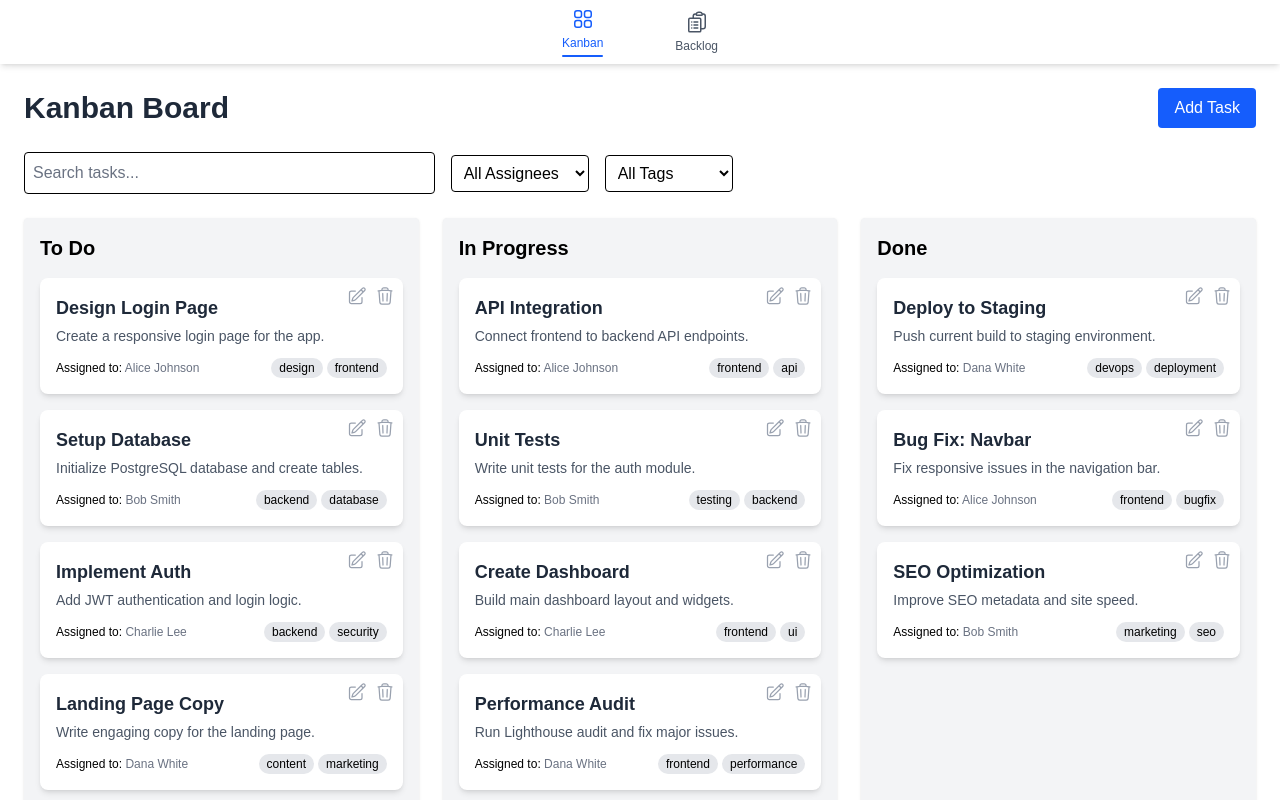
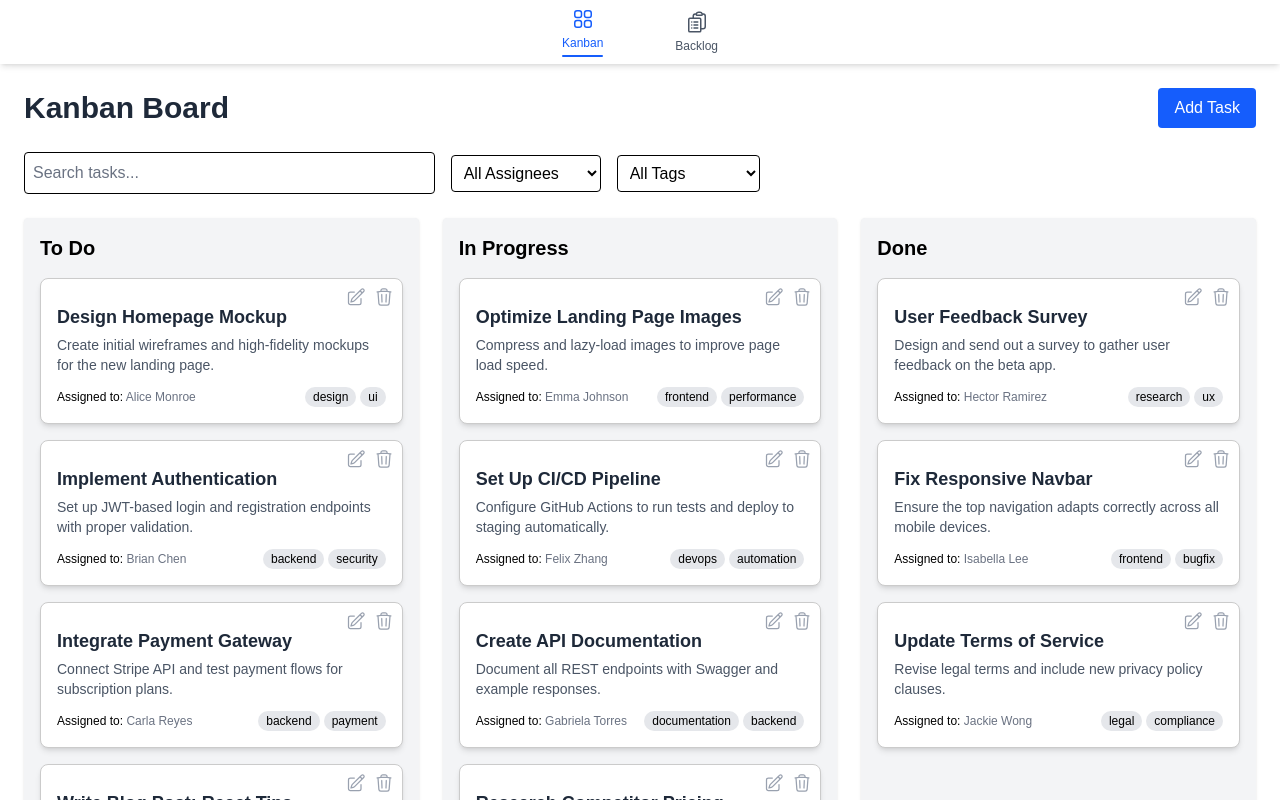
Before and after one commit to geraldanekwe/kanban, a Next.js app: page / in a window 1280 px wide. Shown: the top 800 px of the page. Built offline with nearby package versions, Linux system fonts and the light colour scheme.

Commit message:
update sample data and some styling adjustments

```diff
--- a/components/TaskCard.tsx
+++ b/components/TaskCard.tsx
@@ -39,11 +39,11 @@ export const TaskCard: React.FC<TaskCardProps> = ({
             onClick={handleClick}
             onMouseDown={() => setIsDragging(false)}
             onMouseMove={() => setIsDragging(true)}
-            className={`bg-white p-4 rounded-lg shadow-md mb-4 hover:shadow-lg transition relative cursor-pointer ${
+            className={`bg-white p-4 rounded-lg shadow-md hover:shadow-lg transition relative cursor-pointer mb-4 border border-[#cbcbcb] ${
               snapshot.isDragging ? "ring-2 ring-blue-400" : ""
             }`}
           >
-            <div className="absolute top-2 right-2 flex gap-2">
+            <div className="absolute top-2 right-2 flex gap-2 mb-4">
               <button
                 onClick={(e) => onOpenModal?.(task, "edit", e)}
                 className="text-gray-400 hover:text-purple-600 transition"
@@ -61,7 +61,7 @@ export const TaskCard: React.FC<TaskCardProps> = ({
               </button>
             </div>
 
-            <h3 className="font-semibold text-lg text-gray-800">
+            <h3 className="font-semibold text-lg text-gray-800 pt-2">
               {task.title}
             </h3>
             <p className="text-gray-600 text-sm mt-1">{task.description}</p>
--- a/data/task.ts
+++ b/data/task.ts
@@ -2,111 +2,121 @@ import { Task } from "../types/task";
 
 export const sampleTasks: Task[] = [
   {
-    id: crypto.randomUUID(),
-    title: "Design Login Page",
-    description: "Create a responsive login page for the app.",
+    id: "1",
+    title: "Design Homepage Mockup",
+    description:
+      "Create initial wireframes and high-fidelity mockups for the new landing page.",
     status: "to-do",
-    assignee: "Alice Johnson",
-    tags: ["design", "frontend"],
+    assignee: "Alice Monroe",
+    tags: ["design", "ui"],
     createdAt: new Date().toISOString(),
   },
   {
-    id: crypto.randomUUID(),
-    title: "Setup Database",
-    description: "Initialize PostgreSQL database and create tables.",
+    id: "2",
+    title: "Implement Authentication",
+    description:
+      "Set up JWT-based login and registration endpoints with proper validation.",
     status: "to-do",
-    assignee: "Bob Smith",
-    tags: ["backend", "database"],
-    createdAt: new Date().toISOString(),
-  },
-  {
-    id: crypto.randomUUID(),
-    title: "Implement Auth",
-    description: "Add JWT authentication and login logic.",
-    status: "to-do",
-    assignee: "Charlie Lee",
+    assignee: "Brian Chen",
     tags: ["backend", "security"],
     createdAt: new Date().toISOString(),
   },
   {
-    id: crypto.randomUUID(),
-    title: "Landing Page Copy",
-    description: "Write engaging copy for the landing page.",
+    id: "3",
+    title: "Integrate Payment Gateway",
+    description:
+      "Connect Stripe API and test payment flows for subscription plans.",
     status: "to-do",
-    assignee: "Dana White",
-    tags: ["content", "marketing"],
+    assignee: "Carla Reyes",
+    tags: ["backend", "payment"],
     createdAt: new Date().toISOString(),
   },
   {
-    id: crypto.randomUUID(),
-    title: "API Integration",
-    description: "Connect frontend to backend API endpoints.",
-    status: "in-progress",
-    assignee: "Alice Johnson",
-    tags: ["frontend", "api"],
+    id: "4",
+    title: "Write Blog Post: React Tips",
+    description:
+      "Draft an article covering advanced React hooks and performance optimizations.",
+    status: "to-do",
+    assignee: "David Kim",
+    tags: ["content", "react"],
     createdAt: new Date().toISOString(),
   },
   {
-    id: crypto.randomUUID(),
-    title: "Unit Tests",
-    description: "Write unit tests for the auth module.",
+    id: "5",
+    title: "Optimize Landing Page Images",
+    description: "Compress and lazy-load images to improve page load speed.",
     status: "in-progress",
-    assignee: "Bob Smith",
-    tags: ["testing", "backend"],
+    assignee: "Emma Johnson",
+    tags: ["frontend", "performance"],
     createdAt: new Date().toISOString(),
   },
   {
-    id: crypto.randomUUID(),
-    title: "Create Dashboard",
-    description: "Build main dashboard layout and widgets.",
+    id: "6",
+    title: "Set Up CI/CD Pipeline",
+    description:
+      "Configure GitHub Actions to run tests and deploy to staging automatically.",
     status: "in-progress",
-    assignee: "Charlie Lee",
-    tags: ["frontend", "ui"],
+    assignee: "Felix Zhang",
+    tags: ["devops", "automation"],
     createdAt: new Date().toISOString(),
   },
   {
-    id: crypto.randomUUID(),
-    title: "Deploy to Staging",
-    description: "Push current build to staging environment.",
-    status: "done",
-    assignee: "Dana White",
-    tags: ["devops", "deployment"],
+    id: "7",
+    title: "Create API Documentation",
+    description:
+      "Document all REST endpoints with Swagger and example responses.",
+    status: "in-progress",
+    assignee: "Gabriela Torres",
+    tags: ["documentation", "backend"],
     createdAt: new Date().toISOString(),
   },
   {
-    id: crypto.randomUUID(),
-    title: "Bug Fix: Navbar",
-    description: "Fix responsive issues in the navigation bar.",
+    id: "8",
+    title: "User Feedback Survey",
+    description:
+      "Design and send out a survey to gather user feedback on the beta app.",
     status: "done",
-    assignee: "Alice Johnson",
+    assignee: "Hector Ramirez",
+    tags: ["research", "ux"],
+    createdAt: new Date().toISOString(),
+  },
+  {
+    id: "9",
+    title: "Fix Responsive Navbar",
+    description:
+      "Ensure the top navigation adapts correctly across all mobile devices.",
+    status: "done",
+    assignee: "Isabella Lee",
     tags: ["frontend", "bugfix"],
     createdAt: new Date().toISOString(),
   },
   {
-    id: crypto.randomUUID(),
-    title: "SEO Optimization",
-    description: "Improve SEO metadata and site speed.",
+    id: "10",
+    title: "Update Terms of Service",
+    description: "Revise legal terms and include new privacy policy clauses.",
     status: "done",
-    assignee: "Bob Smith",
-    tags: ["marketing", "seo"],
+    assignee: "Jackie Wong",
+    tags: ["legal", "compliance"],
     createdAt: new Date().toISOString(),
   },
   {
-    id: crypto.randomUUID(),
-    title: "Email Notifications",
-    description: "Add email notifications for new tasks.",
+    id: "11",
+    title: "Prepare Investor Presentation",
+    description:
+      "Create slides and visuals for upcoming investor pitch meeting.",
     status: "to-do",
-    assignee: "Charlie Lee",
-    tags: ["backend", "notifications"],
+    assignee: "Kevin Patel",
+    tags: ["presentation", "business"],
     createdAt: new Date().toISOString(),
   },
   {
-    id: crypto.randomUUID(),
-    title: "Performance Audit",
-    description: "Run Lighthouse audit and fix major issues.",
+    id: "12",
+    title: "Research Competitor Pricing",
+    description:
+      "Analyze competitors' subscription tiers and prepare a report.",
     status: "in-progress",
-    assignee: "Dana White",
-    tags: ["frontend", "performance"],
+    assignee: "Luna Garcia",
+    tags: ["research", "strategy"],
     createdAt: new Date().toISOString(),
   },
 ];
--- /dev/null
+++ b/jest.config.js
@@ -0,0 +1,7 @@
+module.exports = {
+  testEnvironment: "jsdom",
+  moduleNameMapper: {
+    "^@/(.*)$": "<rootDir>/src/$1",
+  },
+  setupFilesAfterEnv: ["<rootDir>/jest.setup.js"],
+};
--- /dev/null
+++ b/jest.setup.ts
@@ -0,0 +1 @@
+import "@testing-library/jest-dom";
```
